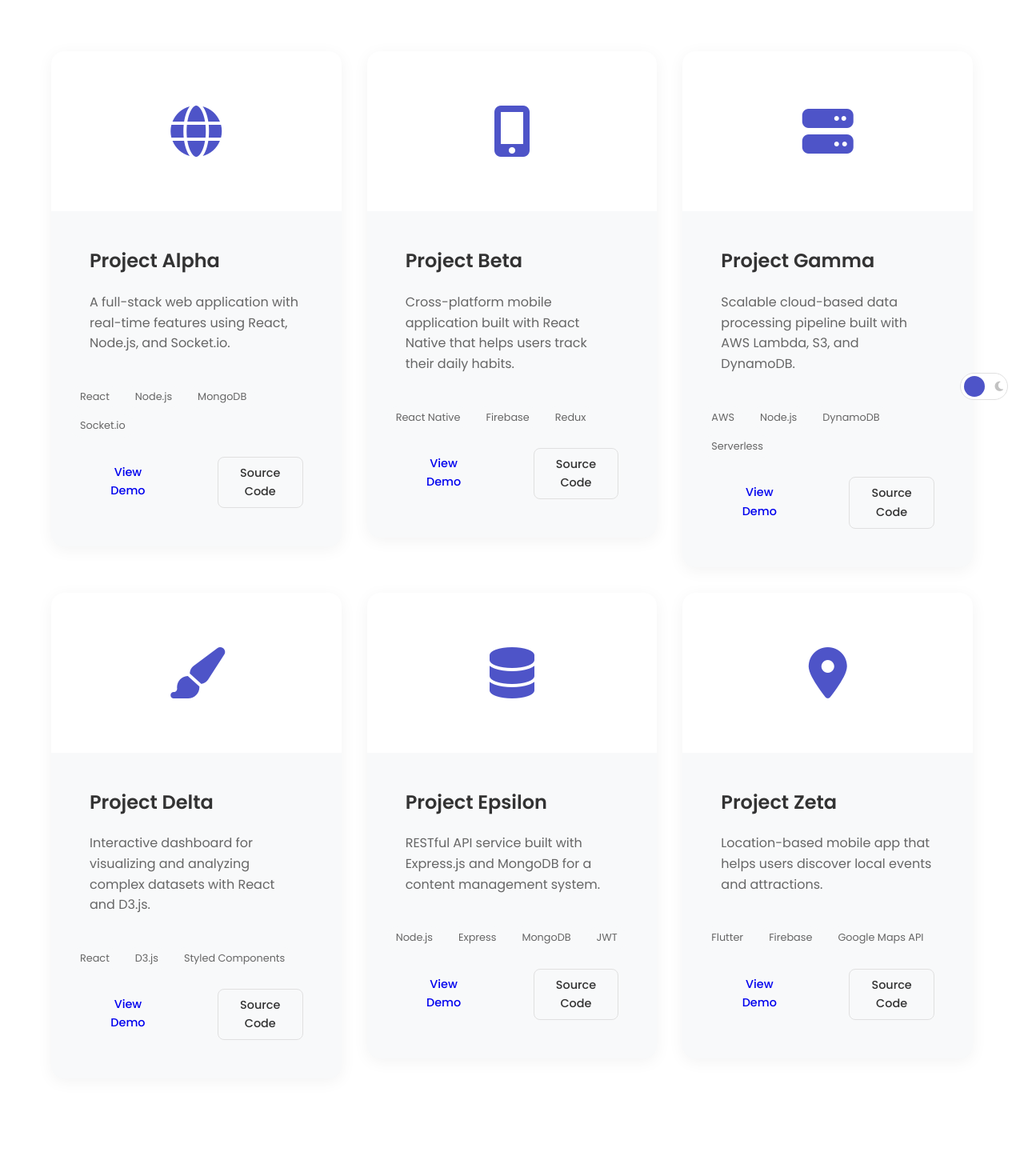
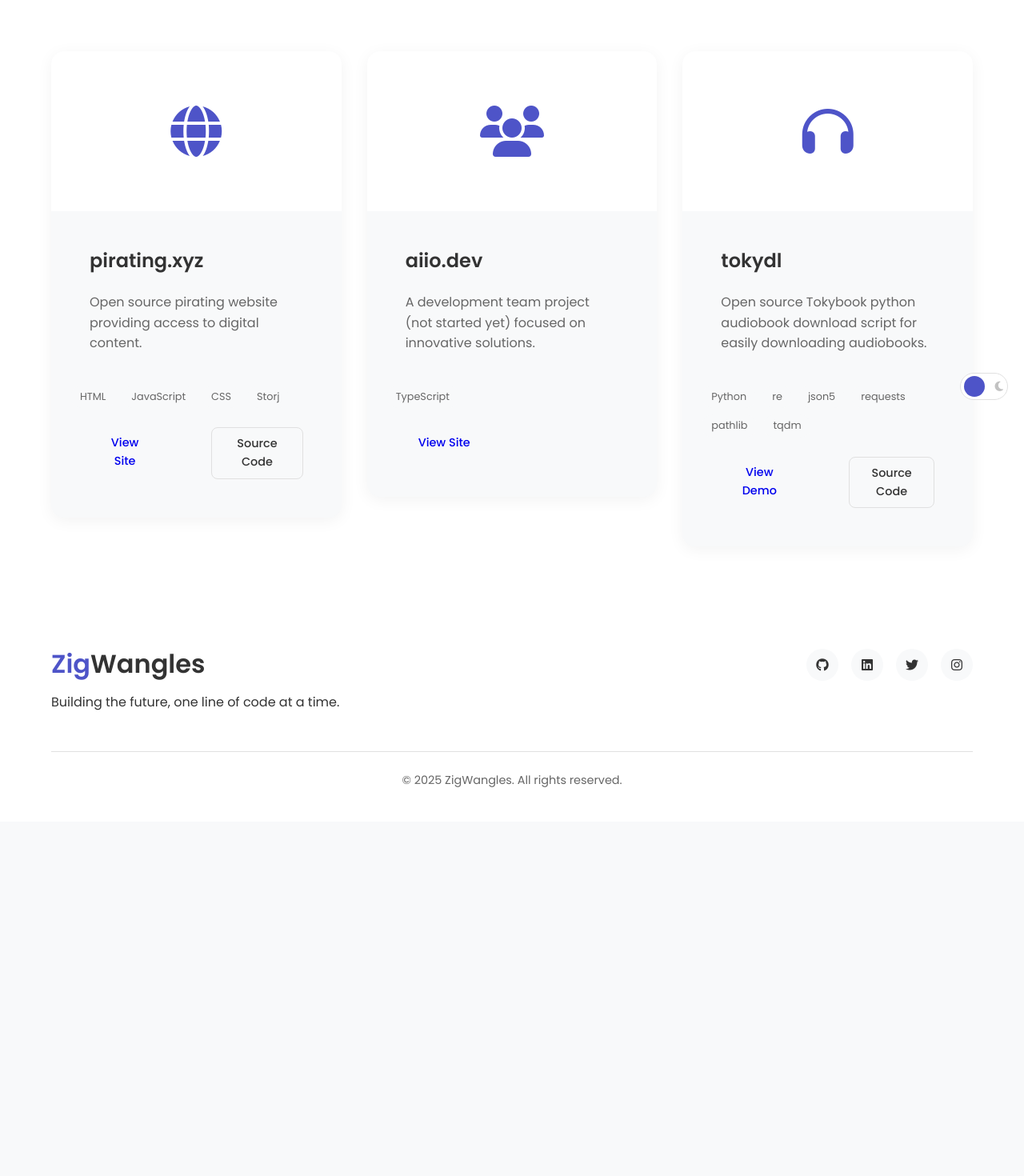
Before and after one commit to zigwangles/zigwangles-repository, a Next.js app: page /projects in a window 1280 px wide. Shown: the part 280-1750 px from the top of the page at 80% size. After the commit the page ends 1307 px from the top, so only its background shows below. Built offline with nearby package versions, Linux system fonts and the light colour scheme.

Commit message:
Update page.tsx

```diff
--- a/app/projects/page.tsx
+++ b/app/projects/page.tsx
@@ -15,8 +15,8 @@ export default function ProjectsPage() {
           <div className="filter-buttons">
             <button className="filter-btn active" data-filter="all">All</button>
             <button className="filter-btn" data-filter="web">Web</button>
-            <button className="filter-btn" data-filter="mobile">Mobile</button>
-            <button className="filter-btn" data-filter="backend">Backend</button>
+            <button className="filter-btn" data-filter="script">Script</button>
+            <button className="filter-btn" data-filter="team">Team</button>
           </div>
         </div>
       </section>
@@ -24,130 +24,65 @@ export default function ProjectsPage() {
       <section className="projects-grid-container">
         <div className="container">
           <div className="projects-grid">
-            <div className="project-item" data-category="web" id="project1">
+            <div className="project-item" data-category="web" id="pirating">
               <div className="project-card">
                 <div className="project-image">
                   <i className="fas fa-globe"></i>
                 </div>
                 <div className="project-details">
-                  <h3>Project Alpha</h3>
-                  <p>A full-stack web application with real-time features using React, Node.js, and Socket.io.</p>
+                  <h3>pirating.xyz</h3>
+                  <p>Open source pirating website providing access to digital content.</p>
                   <div className="tech-tags">
-                    <span className="tech-tag">React</span>
-                    <span className="tech-tag">Node.js</span>
-                    <span className="tech-tag">MongoDB</span>
-                    <span className="tech-tag">Socket.io</span>
+                    <span className="tech-tag">HTML</span>
+                    <span className="tech-tag">JavaScript</span>
+                    <span className="tech-tag">CSS</span>
+                    <span className="tech-tag">Storj</span>
                   </div>
                   <div className="project-links">
-                    <a href="#" className="btn btn-small">View Demo</a>
-                    <a href="#" className="btn btn-outline">Source Code</a>
+                    <a href="https://pirating.xyz" className="btn btn-small">View Site</a>
+                    <a href="https://github.com/yourusername/pirating.xyz" className="btn btn-outline">Source Code</a>
                   </div>
                 </div>
               </div>
             </div>
 
-            <div className="project-item" data-category="mobile" id="project2">
+            <div className="project-item" data-category="team" id="aiio">
               <div className="project-card">
                 <div className="project-image">
-                  <i className="fas fa-mobile-alt"></i>
+                  <i className="fas fa-users"></i>
                 </div>
                 <div className="project-details">
-                  <h3>Project Beta</h3>
-                  <p>Cross-platform mobile application built with React Native that helps users track their daily habits.</p>
+                  <h3>aiio.dev</h3>
+                  <p>A development team project (not started yet) focused on innovative solutions.</p>
                   <div className="tech-tags">
-                    <span className="tech-tag">React Native</span>
-                    <span className="tech-tag">Firebase</span>
-                    <span className="tech-tag">Redux</span>
+                    <span className="tech-tag">TypeScript</span>
                   </div>
                   <div className="project-links">
-                    <a href="#" className="btn btn-small">View Demo</a>
-                    <a href="#" className="btn btn-outline">Source Code</a>
+                    <a href="https://aiio.dev" className="btn btn-small">View Site</a>
                   </div>
                 </div>
               </div>
             </div>
 
-            <div className="project-item" data-category="backend" id="project3">
+            <div className="project-item" data-category="script" id="tokydl">
               <div className="project-card">
                 <div className="project-image">
-                  <i className="fas fa-server"></i>
+                  <i className="fas fa-headphones"></i>
                 </div>
                 <div className="project-details">
-                  <h3>Project Gamma</h3>
-                  <p>Scalable cloud-based data processing pipeline built with AWS Lambda, S3, and DynamoDB.</p>
+                  <h3>tokydl</h3>
+                  <p>Open source Tokybook python audiobook download script for easily downloading audiobooks.</p>
                   <div className="tech-tags">
-                    <span className="tech-tag">AWS</span>
-                    <span className="tech-tag">Node.js</span>
-                    <span className="tech-tag">DynamoDB</span>
-                    <span className="tech-tag">Serverless</span>
+                    <span className="tech-tag">Python</span>
+                    <span className="tech-tag">re</span>
+                    <span className="tech-tag">json5</span>
+                    <span className="tech-tag">requests</span>
+                    <span className="tech-tag">pathlib</span>
+                    <span className="tech-tag">tqdm</span>
                   </div>
                   <div className="project-links">
-                    <a href="#" className="btn btn-small">View Demo</a>
-                    <a href="#" className="btn btn-outline">Source Code</a>
-                  </div>
-                </div>
-              </div>
-            </div>
-
-            <div className="project-item" data-category="web">
-              <div className="project-card">
-                <div className="project-image">
-                  <i className="fas fa-paint-brush"></i>
-                </div>
-                <div className="project-details">
-                  <h3>Project Delta</h3>
-                  <p>Interactive dashboard for visualizing and analyzing complex datasets with React and D3.js.</p>
-                  <div className="tech-tags">
-                    <span className="tech-tag">React</span>
-                    <span className="tech-tag">D3.js</span>
-                    <span className="tech-tag">Styled Components</span>
-                  </div>
-                  <div className="project-links">
-                    <a href="#" className="btn btn-small">View Demo</a>
-                    <a href="#" className="btn btn-outline">Source Code</a>
-                  </div>
-                </div>
-              </div>
-            </div>
-
-            <div className="project-item" data-category="backend">
-              <div className="project-card">
-                <div className="project-image">
-                  <i className="fas fa-database"></i>
-                </div>
-                <div className="project-details">
-                  <h3>Project Epsilon</h3>
-                  <p>RESTful API service built with Express.js and MongoDB for a content management system.</p>
-                  <div className="tech-tags">
-                    <span className="tech-tag">Node.js</span>
-                    <span className="tech-tag">Express</span>
-                    <span className="tech-tag">MongoDB</span>
-                    <span className="tech-tag">JWT</span>
-                  </div>
-                  <div className="project-links">
-                    <a href="#" className="btn btn-small">View Demo</a>
-                    <a href="#" className="btn btn-outline">Source Code</a>
-                  </div>
-                </div>
-              </div>
-            </div>
-
-            <div className="project-item" data-category="mobile">
-              <div className="project-card">
-                <div className="project-image">
-                  <i className="fas fa-map-marker-alt"></i>
-                </div>
-                <div className="project-details">
-                  <h3>Project Zeta</h3>
-                  <p>Location-based mobile app that helps users discover local events and attractions.</p>
-                  <div className="tech-tags">
-                    <span className="tech-tag">Flutter</span>
-                    <span className="tech-tag">Firebase</span>
-                    <span className="tech-tag">Google Maps API</span>
-                  </div>
-                  <div className="project-links">
-                    <a href="#" className="btn btn-small">View Demo</a>
-                    <a href="#" className="btn btn-outline">Source Code</a>
+                    <a href="https://github.com/yourusername/tokydl" className="btn btn-small">View Demo</a>
+                    <a href="https://github.com/yourusername/tokydl" className="btn btn-outline">Source Code</a>
                   </div>
                 </div>
               </div>
```
